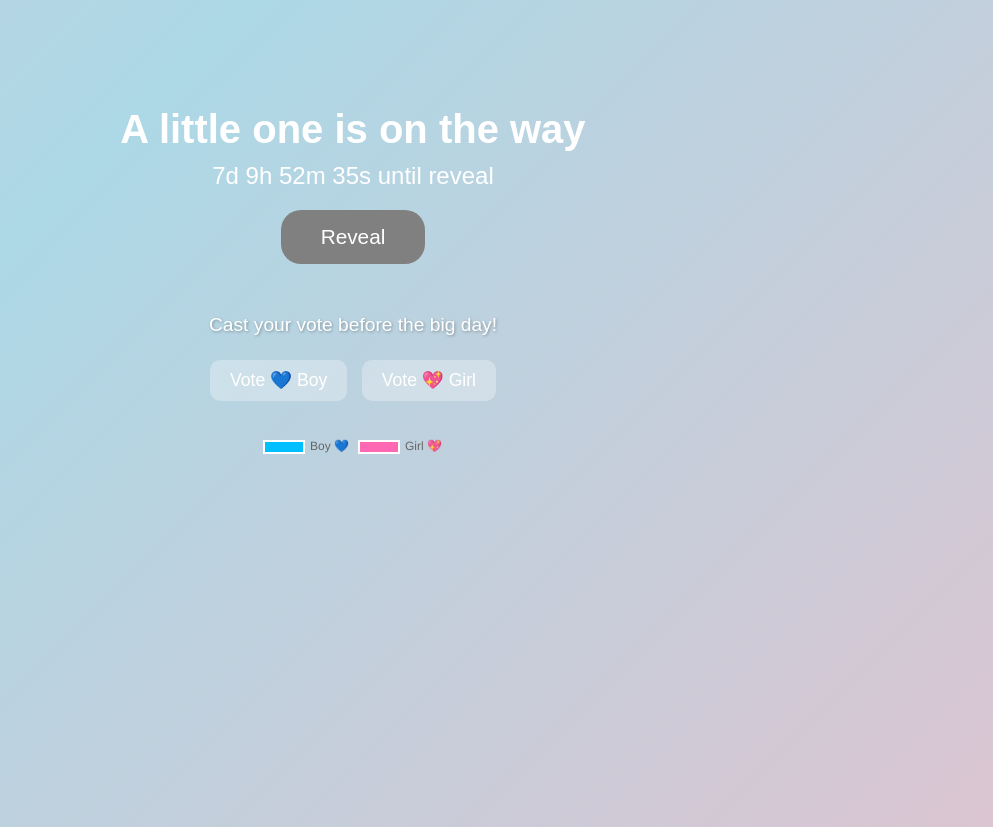
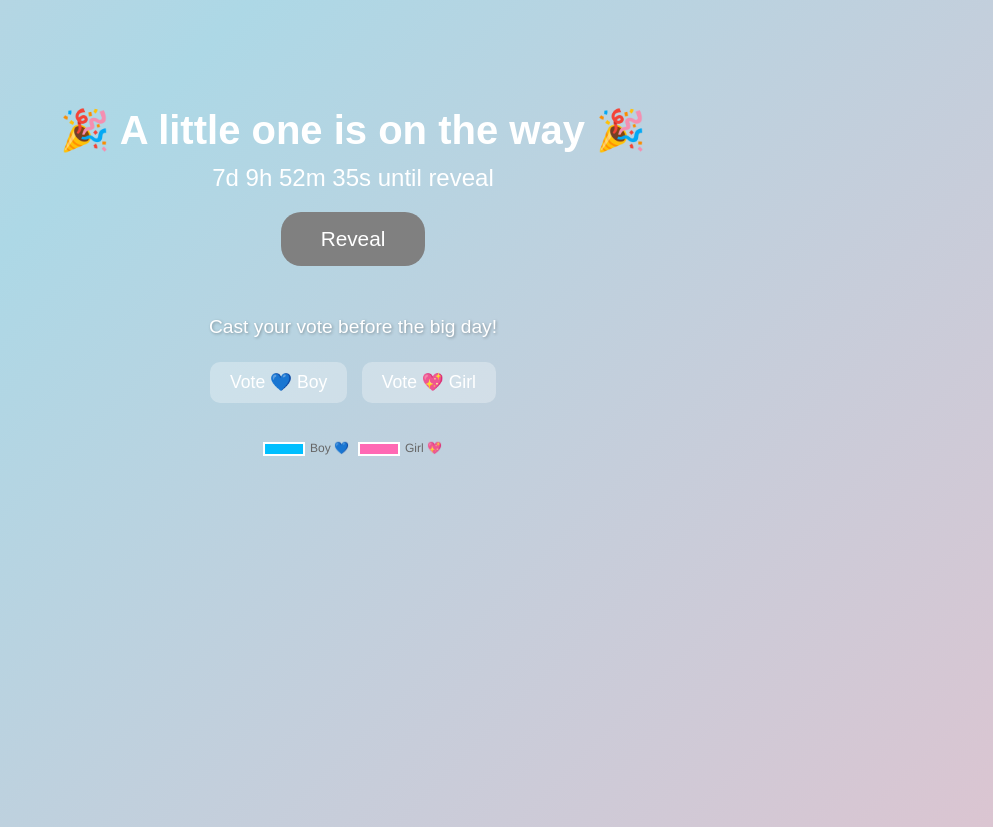
Before and after one commit to twistedalchemist07/Gender-Reveal, a plain HTML site: page index.html in a window 1280 px wide. Shown: the whole page, without its empty margins (287-1280 px from the left). Drawn offline with nearby package versions, Linux system fonts and the light colour scheme.

Commit message:
Update index.html

```diff
--- a/index.html
+++ b/index.html
@@ -10,8 +10,12 @@
 
 <body>
   <div class="container">
-    <h1 class="title">A little one is on the way</h1>
+    <h1 class="title">🎉 A little one is on the way 🎉</h1>
+
     <div id="timer"></div>
+    <!-- Add in <head> -->
+
+
 
     <!-- Reveal button now directly below timer -->
     <button id="revealBtn" disabled>Reveal</button>
```
